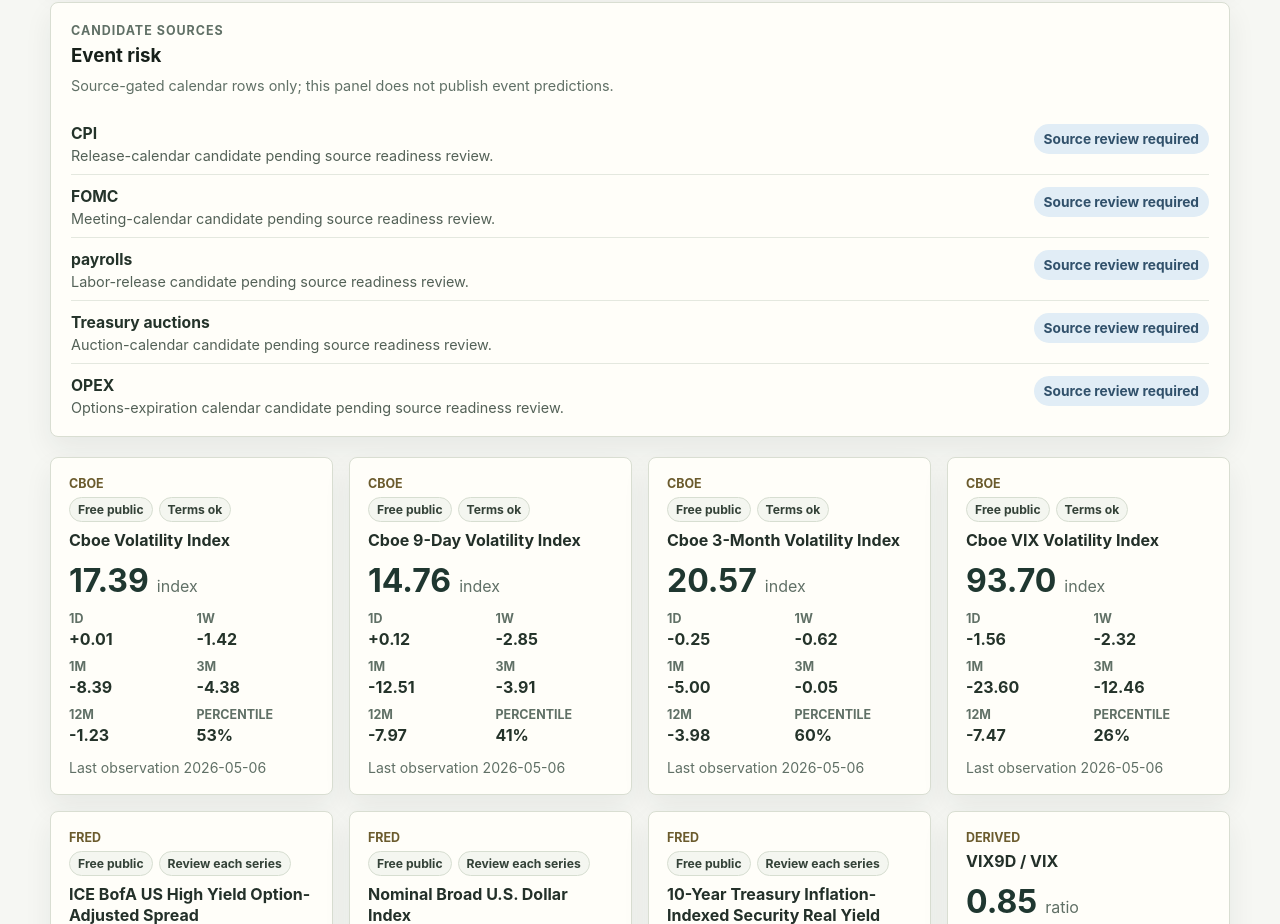
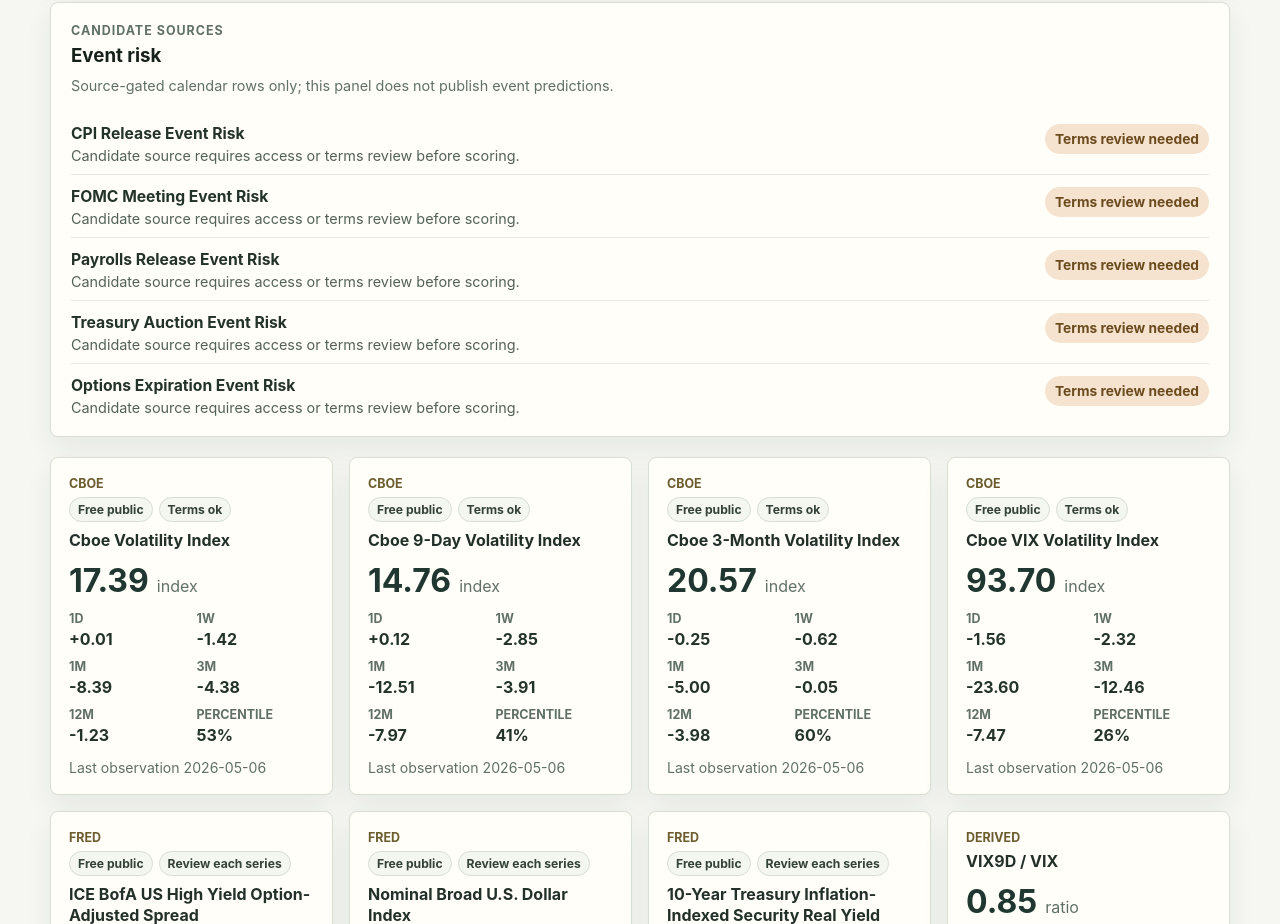
Before and after one commit to zifanzhou1024/market-weather-map, a React (Vite) app: page /tactical in a window 1280 px wide. Shown: the part 3179-4103 px from the top of the page. Built offline with nearby package versions, Linux system fonts and the light colour scheme.

Commit message:
fix: map event risk rows from source status

```diff
--- a/src/components/EventRiskPanel.tsx
+++ b/src/components/EventRiskPanel.tsx
@@ -33,11 +33,15 @@ const eventRiskItems: CandidateSourceItem[] = [
   }
 ];
 
-export default function EventRiskPanel() {
+interface EventRiskPanelProps {
+  items?: CandidateSourceItem[];
+}
+
+export default function EventRiskPanel({ items = eventRiskItems }: EventRiskPanelProps) {
   return (
     <CandidateSourcePanel
       eyebrow="Candidate sources"
-      items={eventRiskItems}
+      items={items}
       summary="Source-gated calendar rows only; this panel does not publish event predictions."
       title="Event risk"
     />
--- a/src/routes/TacticalTradingWeather.tsx
+++ b/src/routes/TacticalTradingWeather.tsx
@@ -203,7 +203,7 @@ export default function TacticalTradingWeather() {
           <SignalChecklist items={data.snapshot.checklist} />
           <CrossAssetConfirmationMatrix items={data.snapshot.confirmations} />
           <OptionsSentimentPanel items={candidateItems(data.catalog, data.status, optionCandidateIds)} />
-          <EventRiskPanel />
+          <EventRiskPanel items={candidateItems(data.catalog, data.status, eventCandidateIds)} />
           <section className="metric-grid" aria-label="Tactical metrics">
             {data.series.map((series) => (
               <MetricCard
```
Also changed, not shown: 2 other files (tests, documents, lock files or other folders).
